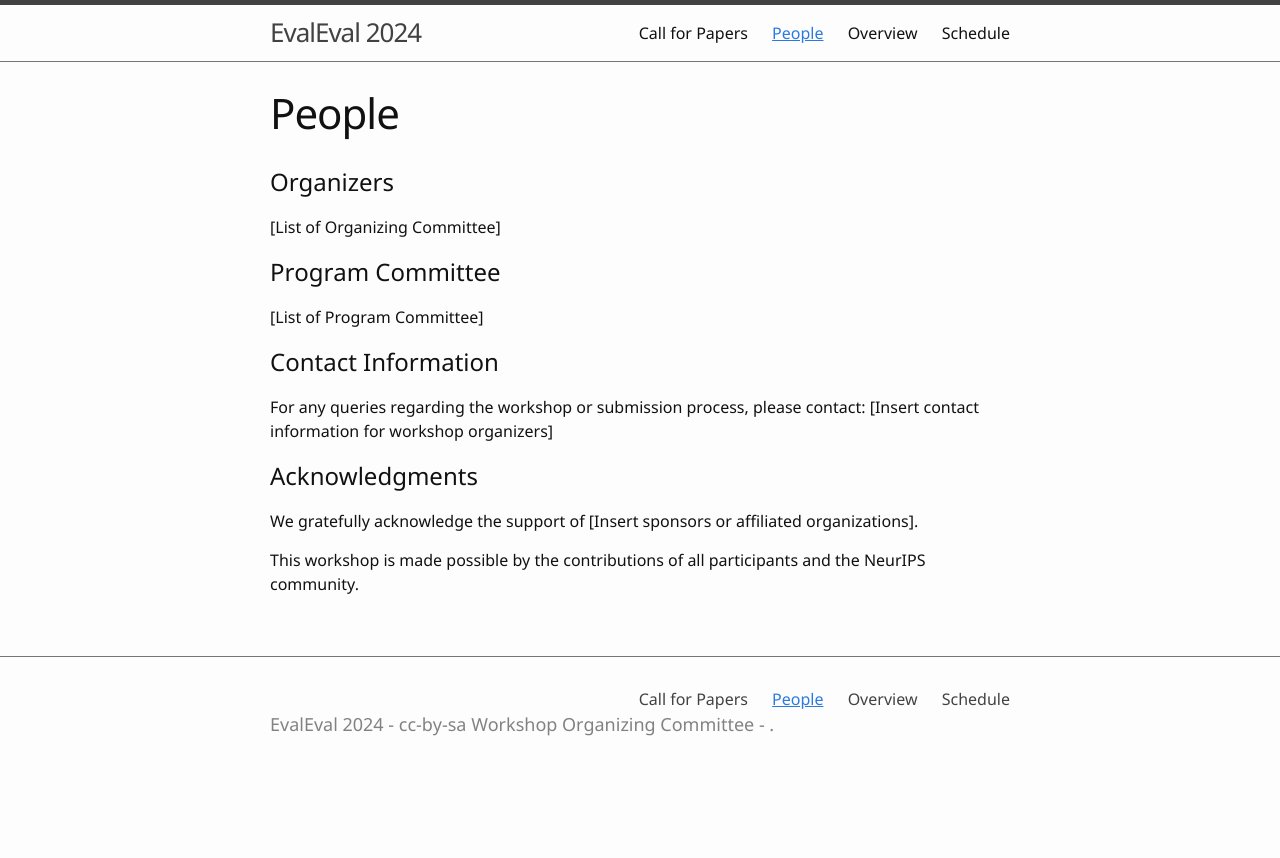
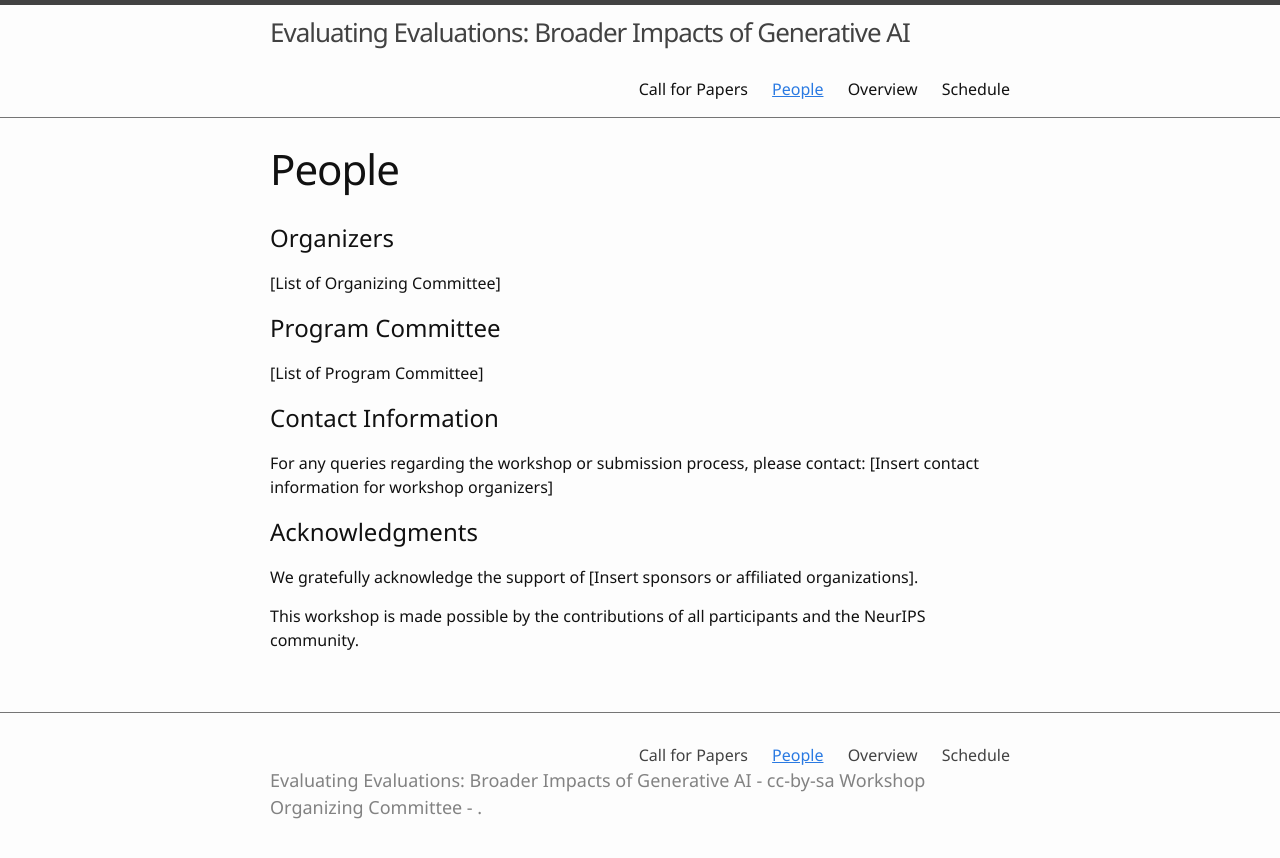
Before and after one commit to aaai-fidu-lab/aaai-fidu-lab.github.io, a Jekyll site: the page built from speakers-and-organizers.md, in a window 1280 px wide. Shown: the top 858 px of the page. Built offline with Jekyll 4.4.1, drawn with Linux system fonts in a browser that asks for light colours; our own code applies the rules of GitHub Pages for plain Markdown files; part of the change alters nothing that is shown.

Commit message:
Update _config.yml

```diff
--- a/_config.yml
+++ b/_config.yml
@@ -1,15 +1,5 @@
-# Jekyll workshop-template evanwill
-# https://github.com/evanwill/workshop-template
-# based on minima theme https://github.com/jekyll/minima
-
-# Notes:
-# - pages with "nav: true" in front matter will be in header nav
-# - figure include for centered images, put file in images directory and use: {% include figure.html img="my-cat.jpg" alt="cat" caption="My cat" width="50%" %}
-
-# Site settings
-# title appears in the header
 # Workshop Site Settings
-title: "EvalEval 2024"
+title: "Evaluating Evaluations: Broader Impacts of Generative AI"
 description: "A NeurIPS 2024 workshop on best practices for measuring the broader impacts of generative AI systems"
 year: 2024
 
@@ -19,6 +9,9 @@ url: "https://evaleval.github.io"
 
 # Author settings
 author: "Workshop Organizing Committee"
+
+# Submission settings
+submission_url: "https://openreview.net/group?id=NeurIPS.cc/2024/Workshop/EvalEval"
 
 # Build settings
 markdown: kramdown
```
